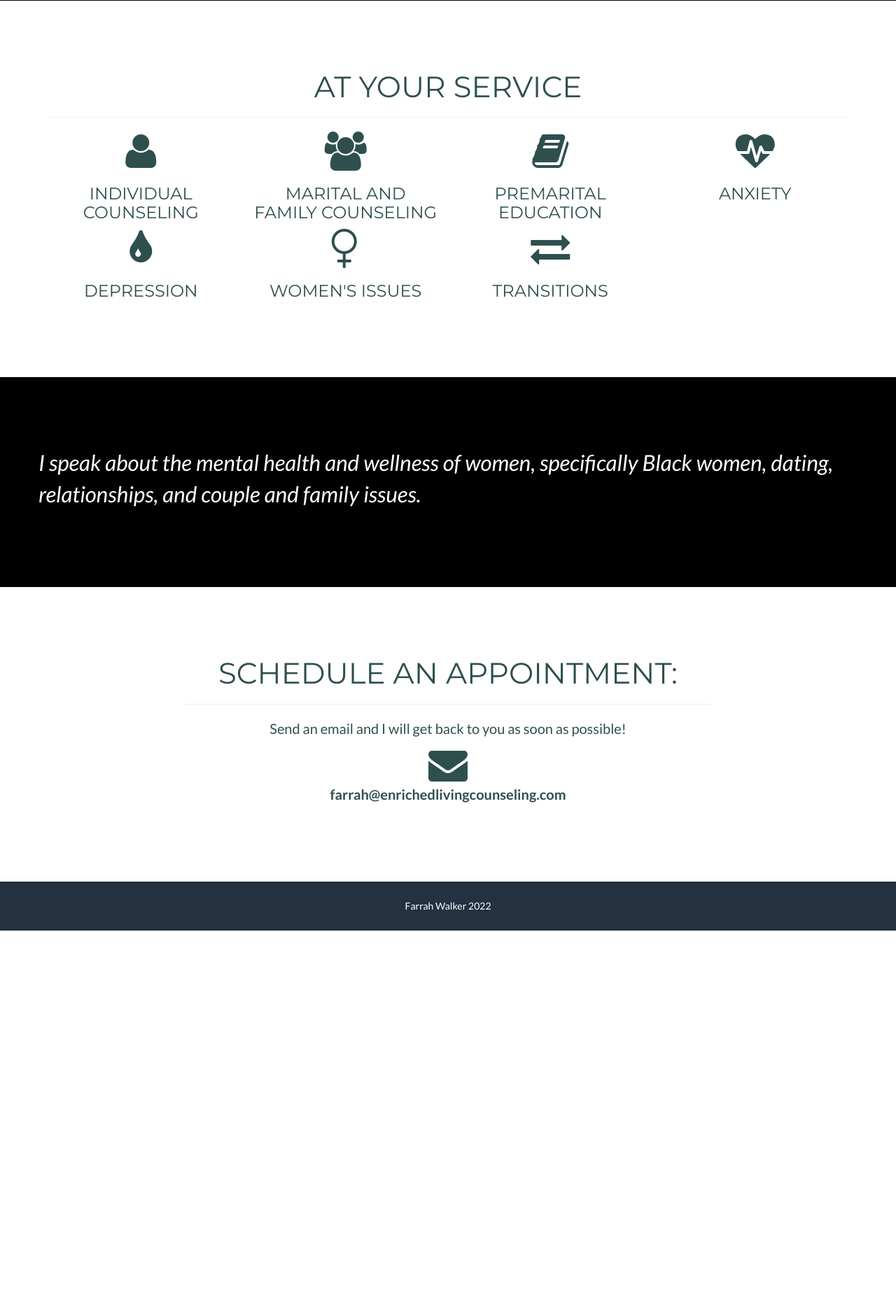
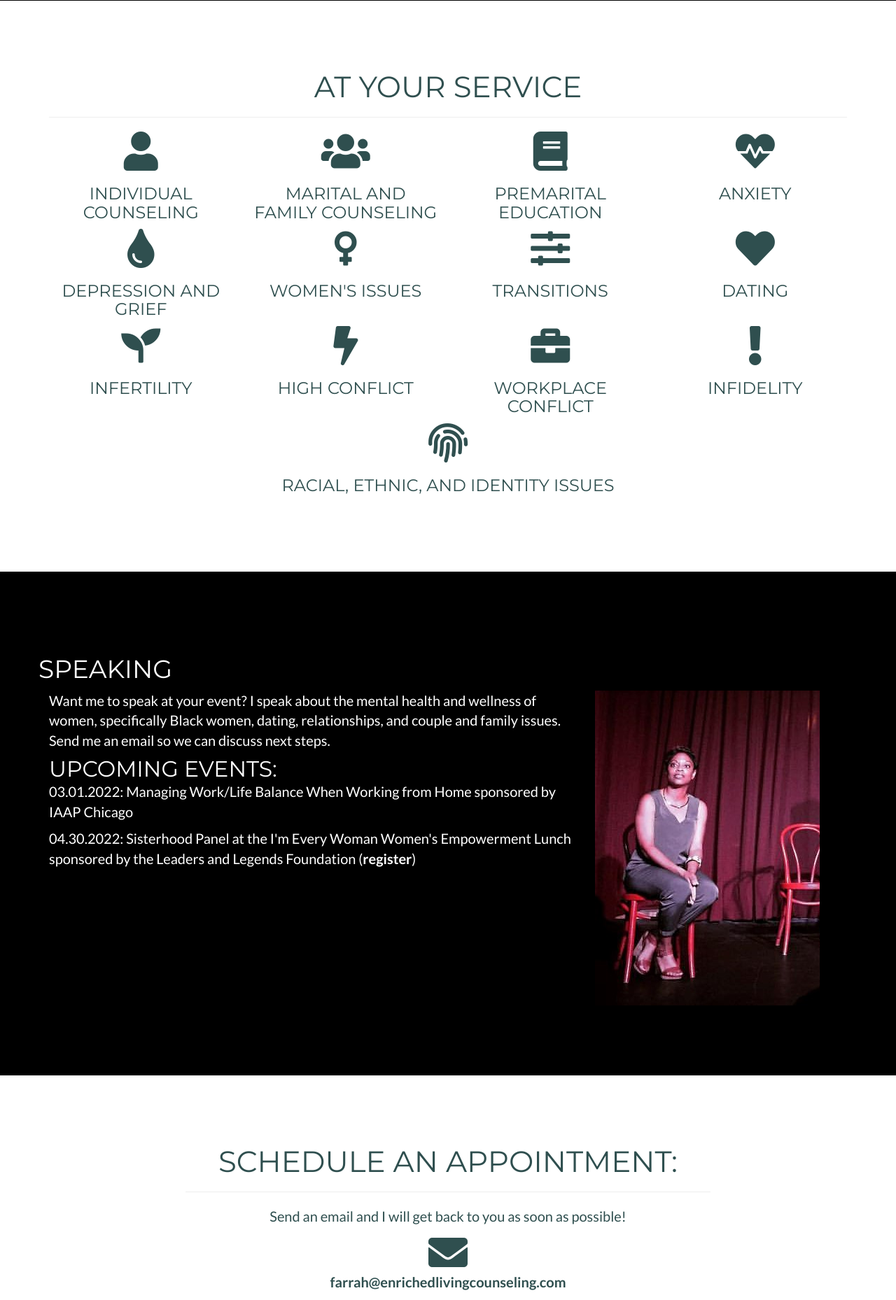
Before and after one commit to areinbee/farrahwalkermft, a PHP site: page /index.html in a window 1280 px wide. Shown: the part 1609-3467 px from the top of the page at 70% size. Before the commit the page ends 2939 px from the top, so only its background shows below. Run offline with PHP 8.4, Linux system fonts and the light colour scheme; some libraries are stand-ins or nearby versions.

Commit message:
icons + speaker details

```diff
--- a/css/custom.css
+++ b/css/custom.css
@@ -48,8 +48,7 @@ a:hover{
 }
 
 #speaking{
-  font-size: 1.5em;
-  font-style:italic;
+  font-size: .75em;
 }
 
 /*.navbar-default .navbar-nav > li > a:hover, .navbar-default .navbar-nav > li > a:focus, .nav > li > a:focus{
--- a/index.html
+++ b/index.html
@@ -19,6 +19,8 @@
 
     <!-- Custom Fonts -->
     <link href="vendor/font-awesome/css/font-awesome.min.css" rel="stylesheet" type="text/css">
+
+    <link rel="stylesheet" href="https://use.fontawesome.com/releases/v5.15.4/css/all.css" integrity="sha384-DyZ88mC6Up2uqS4h/KRgHuoeGwBcD4Ng9SiP4dIRy0EXTlnuz47vAwmeGwVChigm" crossorigin="anonymous"/>
 
     <link href="https://fonts.googleapis.com/css?family=Montserrat:400,700" rel="stylesheet" type="text/css">
     <link href="https://fonts.googleapis.com/css?family=Lato:400,700,400italic,700italic" rel="stylesheet" type="text/css">
@@ -170,7 +172,7 @@
                     <div class="service-box">
                         <!--<img src="img/tear.png" width="50">-->
                         <i class="fa fa-tint fa-4x" aria-hidden="true"></i>
-                        <h3>Depression</h3>
+                        <h3>Depression and Grief</h3>
                     </div>
                 </div>
 
@@ -184,11 +186,62 @@
                 <div class="col-lg-3 col-md-6 text-center">
                     <div class="service-box">
                         <!--<img src="img/exchange.png" width="50">-->
-                        <i class="fa fa-exchange fa-4x" aria-hidden="true"></i>
+                        <i class="fa fa-sliders fa-4x" aria-hidden="true"></i>
                         <h3>Transitions</h3>
                     </div>
                 </div>
+                <div class="col-lg-3 col-md-6 text-center">
+                    <div class="service-box">
+                        <!--<img src="img/exchange.png" width="50">-->
+                        <i class="fa fa-heart fa-4x" aria-hidden="true"></i>
+                        <h3>Dating</h3>
+                    </div>
+                </div>
             </div>
+
+            <div class="row">
+                <div class="col-lg-3 col-md-6 text-center">
+                    <div class="service-box">
+                        <!--<img src="img/tear.png" width="50">-->
+                        <i class="fa fa-seedling fa-4x" aria-hidden="true"></i>
+                        <h3>Infertility</h3>
+                    </div>
+                </div>
+
+                <div class="col-lg-3 col-md-6 text-center">
+                    <div class="service-box">
+                        <!--<img src="img/venus.png" width="50">-->
+                        <i class="fa fa-bolt fa-4x" aria-hidden="true"></i>
+                        <h3>High Conflict</h3>
+                    </div>
+                </div>
+                <div class="col-lg-3 col-md-6 text-center">
+                    <div class="service-box">
+                        <!--<img src="img/exchange.png" width="50">-->
+                        <i class="fa fa-briefcase fa-4x" aria-hidden="true"></i>
+                        <h3>Workplace Conflict</h3>
+                    </div>
+                </div>
+                <div class="col-lg-3 col-md-6 text-center">
+                    <div class="service-box">
+                        <!--<img src="img/exchange.png" width="50">-->
+                        <i class="fa fa-exclamation fa-4x" aria-hidden="true"></i>
+                        <h3>Infidelity</h3>
+                    </div>
+                </div>
+            </div>
+
+            <div class="row justify-content-center">
+                <div class="row text-center">
+                    <div class="service-box">
+                        <!--<img src="img/tear.png" width="50">-->
+                        <i class="fa fa-fingerprint fa-4x" aria-hidden="true"></i>
+                        <h3>Racial, Ethnic, and Identity Issues</h3>
+                    </div>
+                </div>
+            </div>
+
+
         </div>
     </section>
 
@@ -197,7 +250,20 @@
     <section id="speaking" class="no-padding success">
         <div class="container">
             <div class="row">
-                <p id="speaking"> I speak about the mental health and wellness of women, specifically Black women, dating, relationships, and couple and family issues.</p>
+                <h1>Speaking</h1>
+
+                <div class="col-md-8">
+                    <p class="speaking"> Want me to speak at your event? I speak about the mental health and wellness of women, specifically Black women, dating, relationships, and couple and family issues. Send me an email so we can discuss next steps.</p>
+
+                    <h2>Upcoming Events:</h2>
+                    <p>03.01.2022: Managing Work/Life Balance When Working from Home sponsored by IAAP Chicago</p>
+                    <p>04.30.2022: Sisterhood Panel at the I'm Every Woman Women's Empowerment Lunch sponsored by the Leaders and Legends Foundation (<a href="https://www.eventbrite.com/e/im-every-woman-tickets-239328416737">register</a>)</p>
+
+                </div>
+
+                <div class="col-md-4">
+                    <img src="img/improv.jpg">
+                </div>
             </div>
 
         </div>
```
Also changed, not shown: img/improv.jpg (added).
